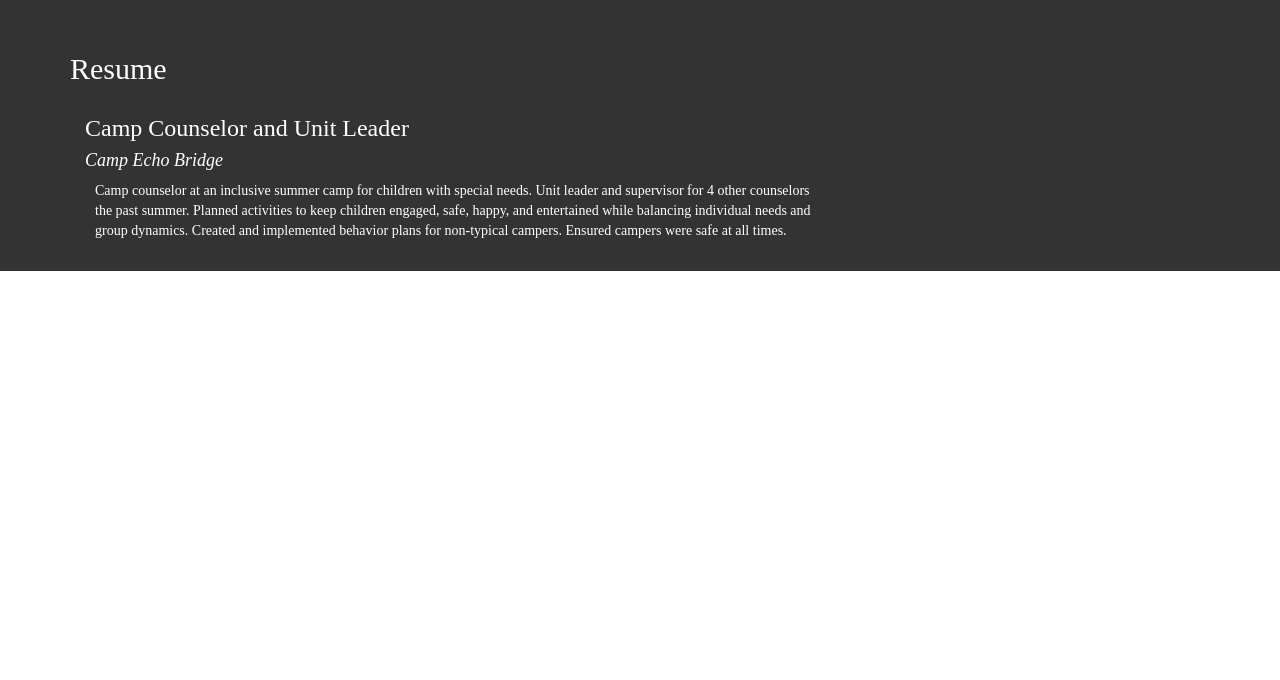
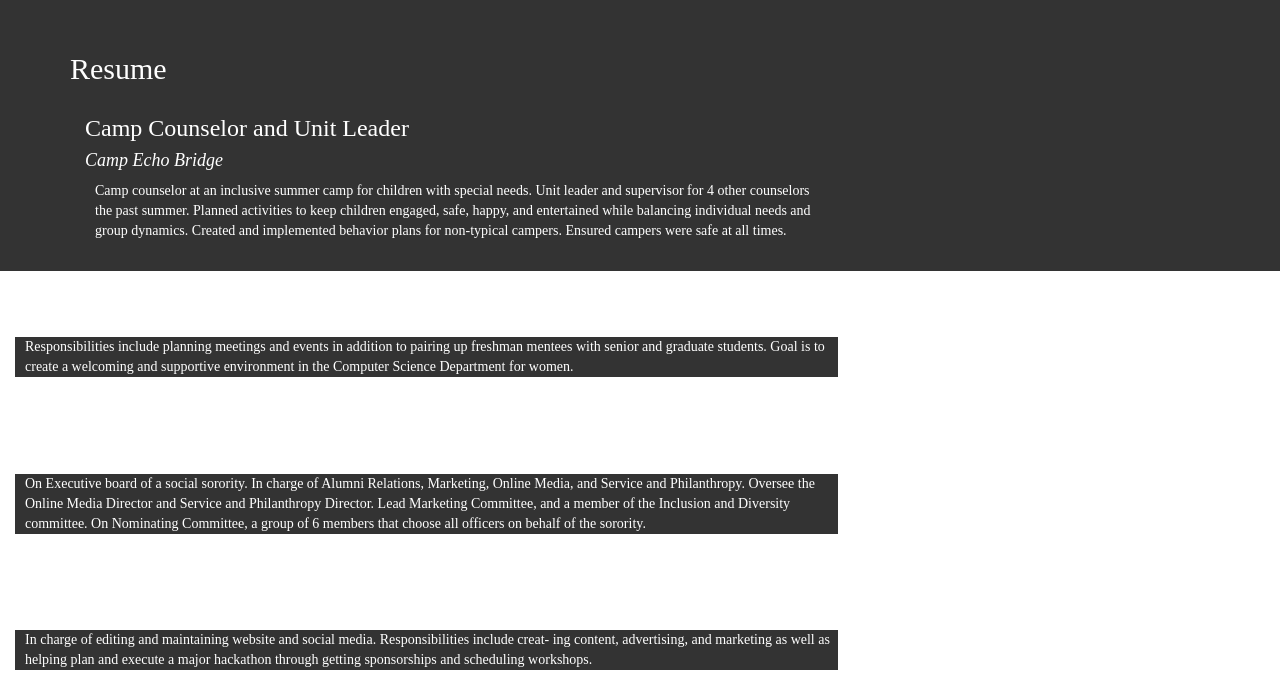
Before and after one commit to allisonrobbins/allisonrobbins.github.io, a plain HTML site: page index.html in a window 1280 px wide. Shown: the part 888-1568 px from the top of the page. Before the commit the page ends 1159 px from the top, so only its background shows below. Drawn offline with nearby package versions, Linux system fonts and the light colour scheme; a web font is replaced by a local one.

Commit message:
kjsdnfkj

```diff
--- a/index.html
+++ b/index.html
@@ -20,7 +20,7 @@
     </div>
   </header>
   <section class = "about" >
-    <div class = "row">
+    <div class = "section">
       <h2>About Me</h2>
       <div class="col-sm-8">
         <img src = "IMG_2100.jpg" height="200px" width="200px"/>
@@ -47,6 +47,31 @@ implemented behavior plans for non-typical campers. Ensured
  campers were safe at all times.</p>
       </div>
     </div>
+    <div class="col-sm-8">
+      <h3>Mentorship Chair</h3>
+      <h4>Women in Computer Science</h4>
+      <p>Responsibilities include planning meetings and events
+ in addition to pairing up freshman mentees with senior and graduate
+ students. Goal is to create a welcoming and supportive environment
+ in the Computer Science Department for women.</p>
+    </div>
+    <div class="col-sm-8">
+      <h3>Chief External Affairs Officer</h3>
+      <h4>Kappa Alpha Theta Sorority</h4>
+      <p>On Executive board of a social sorority. In charge of Alumni
+ Relations, Marketing, Online Media, and Service and Philanthropy. Oversee
+the Online Media Director and Service and Philanthropy Director. Lead Marketing
+Committee, and a member of the Inclusion and Diversity committee. On Nominating
+Committee, a group of 6 members that choose all officers on behalf of the sorority.</p>
+    </div>
+    <div class="col-sm-8">
+      <h3>Graphic Designer</h3>
+      <h4>Hackital</h4>
+      <p>In charge of editing and maintaining website and social media.
+        Responsibilities include creat- ing content, advertising, and marketing
+         as well as helping plan and execute a major hackathon through getting
+          sponsorships and scheduling workshops.</p>
+    </div>
   </section>
 </body>
 </html>
--- a/main.css
+++ b/main.css
@@ -48,9 +48,6 @@ header p {
   padding: 0 20px;
   margin: 0;
 }
-row {
-  display: inline-block;
-}
 @font-face {
   font-family: 'Avenir Next';
   src: url("http://allisonrobbins.github.io/fonts/Avenir_Next.otf"); /* File to be stored at your site */
```
